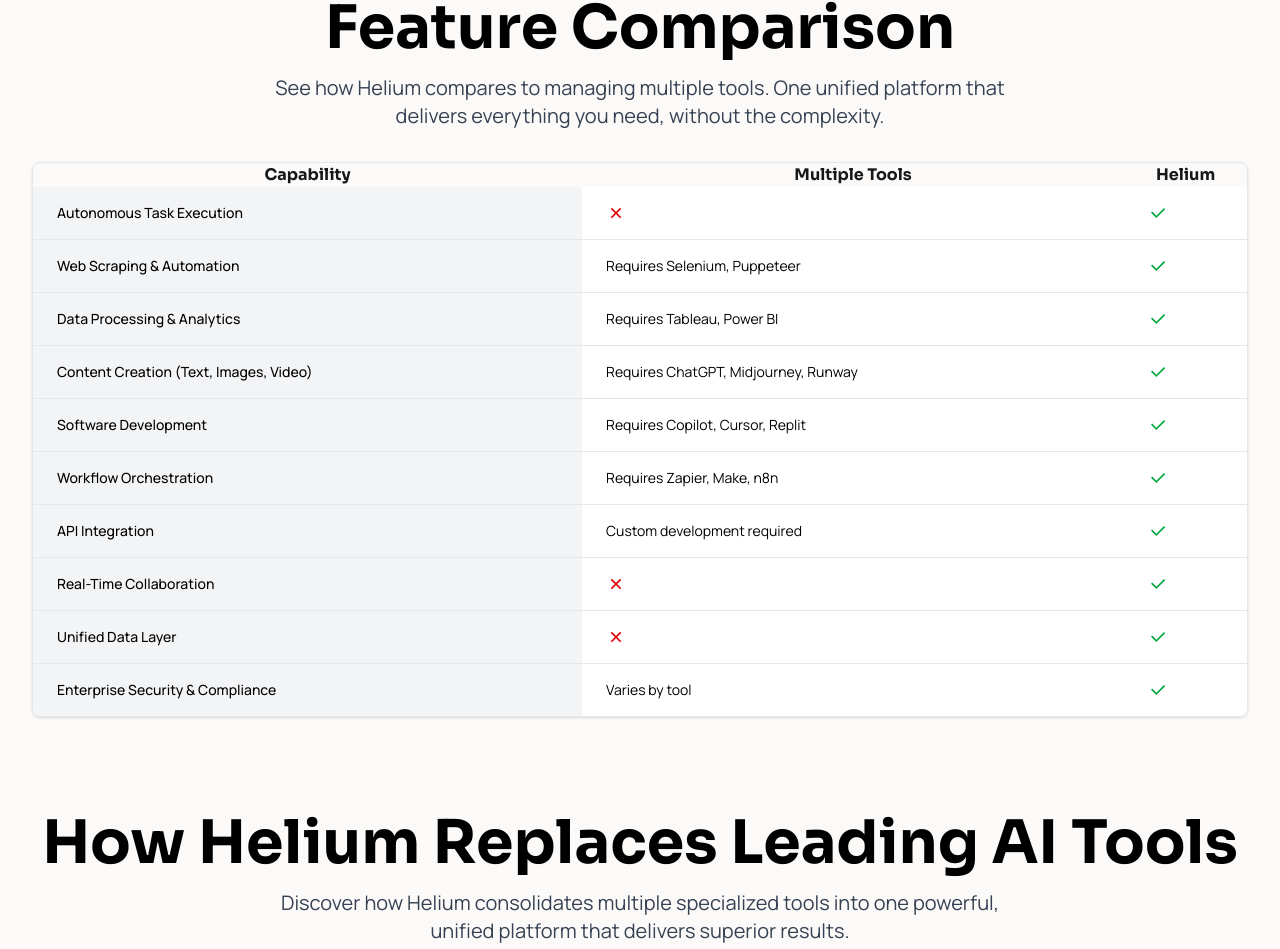
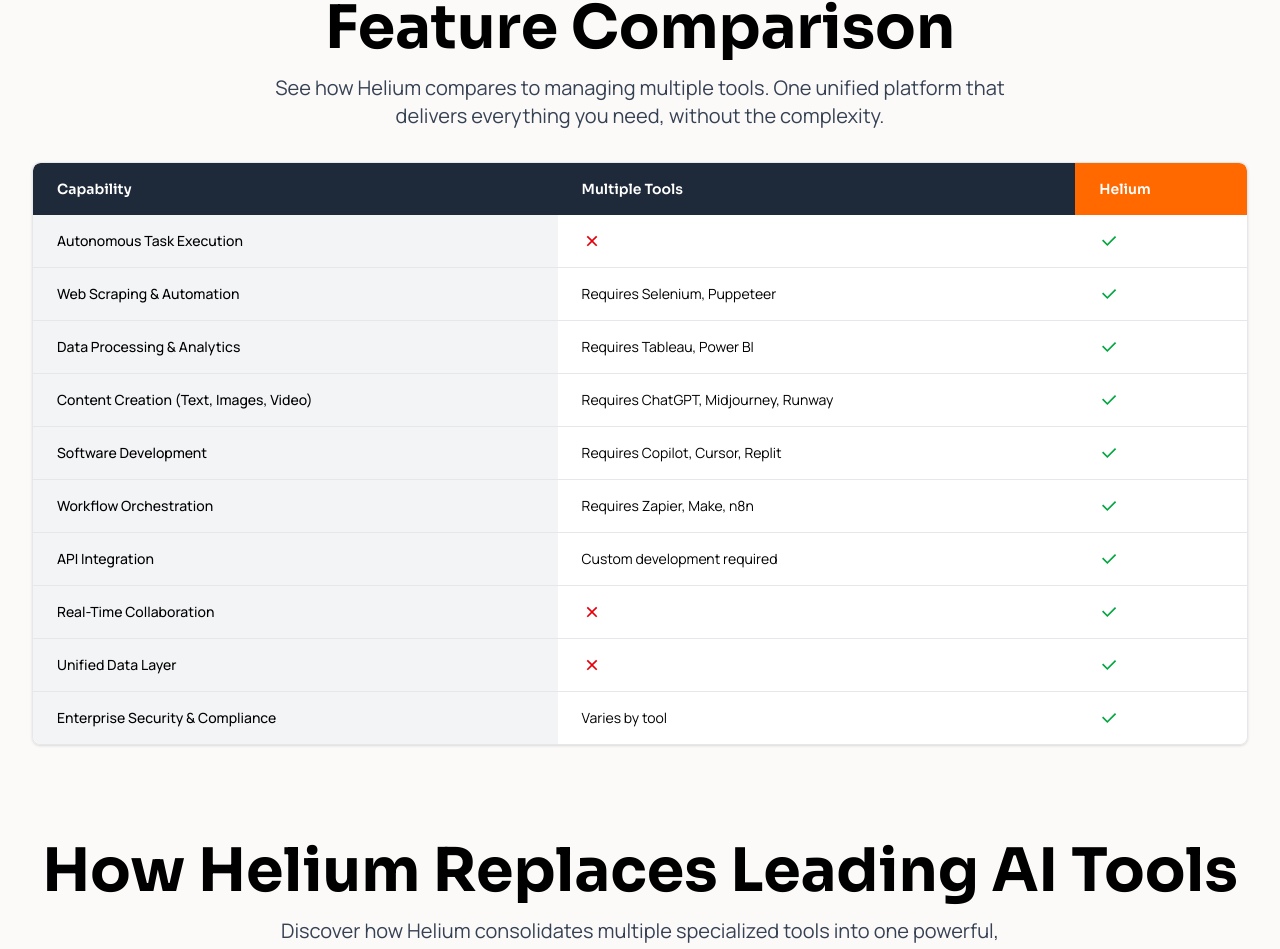
Before and after one commit to neuralarc-ai/Usecases, a Next.js app: page /why-helium in a window 1280 px wide. Shown: the part 1030-1979 px from the top of the page. Built offline with nearby package versions, Linux system fonts and the light colour scheme.

Commit message:
build error solved

```diff
--- a/components/feature-comparison-table.tsx
+++ b/components/feature-comparison-table.tsx
@@ -68,20 +68,17 @@
         <thead>
           <tr>
             <th
-              className="bg-gray-800 px-6 py-4 text-left text-sm font-semibold text-white rounded-tl-lg"
-              className="font-sora"
+              className="bg-gray-800 px-6 py-4 text-left text-sm font-semibold text-white rounded-tl-lg font-sora"
             >
               Capability
             </th>
             <th
-              className="bg-gray-800 px-6 py-4 text-left text-sm font-semibold text-white"
-              className="font-sora"
+              className="bg-gray-800 px-6 py-4 text-left text-sm font-semibold text-white font-sora"
             >
               Multiple Tools
             </th>
             <th
-              className="bg-orange-500 px-6 py-4 text-left text-sm font-semibold text-white rounded-tr-lg"
-              className="font-sora"
+              className="bg-orange-500 px-6 py-4 text-left text-sm font-semibold text-white rounded-tr-lg font-sora"
             >
               Helium
             </th>
```
Also changed, not shown: 1 other file (tests, documents, lock files or other folders).
